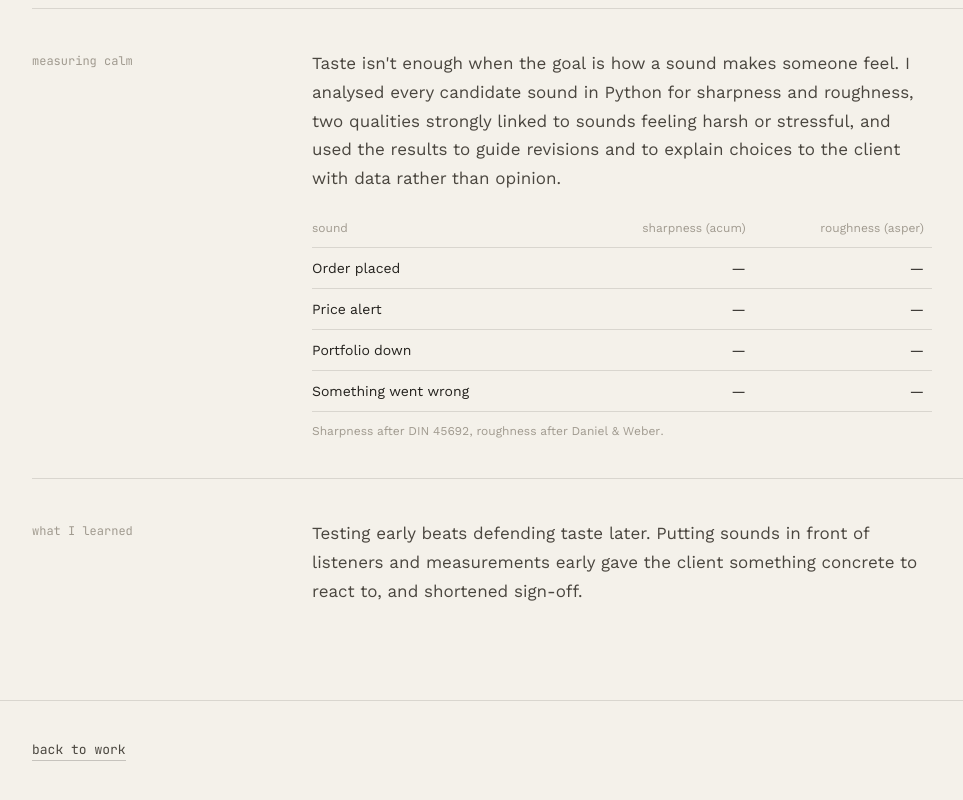
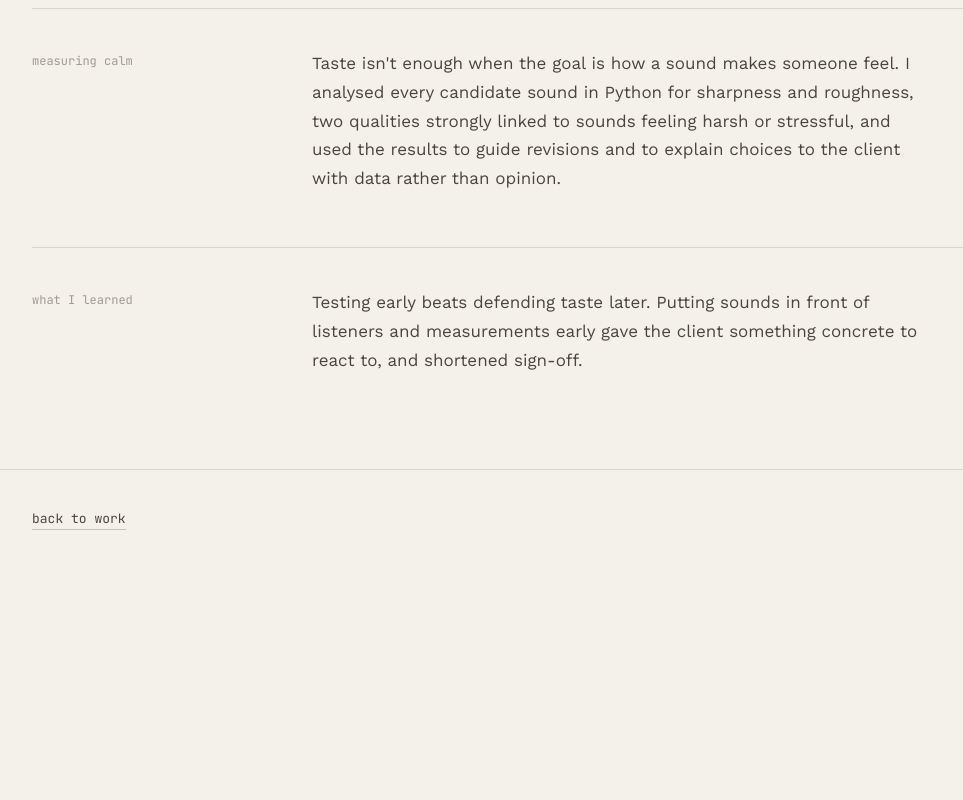
Before and after one commit to avegai/avegai.github.io, a plain HTML site: page work/investment-app/index.html in a window 1280 px wide. Shown: the part 1959-2759 px from the top of the page, without its empty margins (48-1011 px from the left). After the commit the page ends 2546 px from the top, so only its background shows below. Drawn offline with nearby package versions, Linux system fonts and the light colour scheme; a web font is replaced by a local one.

Commit message:
Remove empty measurements table from case study
Removed the metrics table and its associated data rendering from the HTML.

```diff
--- a/work/investment-app/index.html
+++ b/work/investment-app/index.html
@@ -188,11 +188,6 @@
       <div class="label mono">measuring calm</div>
       <div>
         <p>Taste isn't enough when the goal is how a sound makes someone feel. I analysed every candidate sound in Python for sharpness and roughness, two qualities strongly linked to sounds feeling harsh or stressful, and used the results to guide revisions and to explain choices to the client with data rather than opinion.</p>
-        <table>
-          <caption>Sharpness after DIN 45692, roughness after Daniel &amp; Weber.</caption>
-          <thead><tr><th scope="col">sound</th><th scope="col">sharpness (acum)</th><th scope="col">roughness (asper)</th></tr></thead>
-          <tbody id="metrics"></tbody>
-        </table>
       </div>
     </div>
     <div class="chapter">
@@ -315,10 +310,6 @@ SOUNDS.forEach(s => {
     '<span class="row-copy">' + s.when + '</span></button>';
   rowsEl.appendChild(li);
 });
-document.getElementById("metrics").innerHTML = SOUNDS.map(s => {
-  const f = v => (v == null ? "—" : Number(v).toFixed(2));
-  return '<tr><td>' + s.name + '</td><td>' + f(s.sharpness) + '</td><td>' + f(s.roughness) + '</td></tr>';
-}).join("");
 
 async function play(id) {
   ensureAudio();
```
